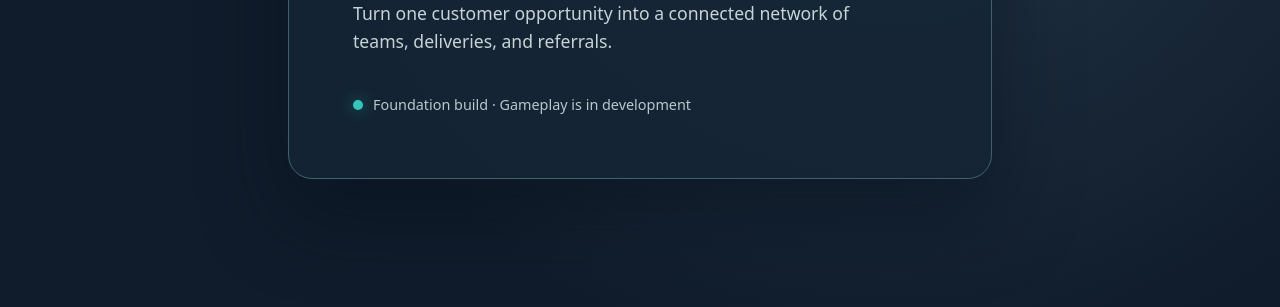
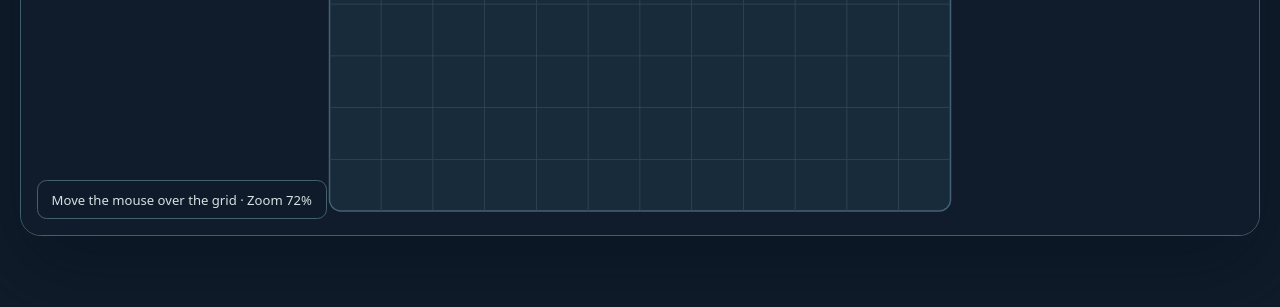
Before and after one commit to Lord-shaban/wasl-startup-circuit, a website built with Vite: page index.html in a window 1280 px wide. Shown: the part 493-800 px from the top of the page. Built offline with nearby package versions, Linux system fonts and the light colour scheme; animation ran at ten frames a second.

Commit message:
feat: add Pixi board and camera (#7)

```diff
--- a/package.json
+++ b/package.json
@@ -9,11 +9,17 @@
     "build": "tsc --noEmit && vite build",
     "typecheck": "tsc --noEmit",
     "test": "vitest run",
+    "test:e2e": "playwright test",
     "preview": "vite preview"
   },
   "devDependencies": {
+    "@playwright/test": "^1.63.0",
+    "@types/node": "^26.6.2",
     "typescript": "^5.9.3",
     "vite": "^7.3.1",
     "vitest": "^5.0.2"
+  },
+  "dependencies": {
+    "pixi.js": "^8.21.0"
   }
 }
--- a/src/main.ts
+++ b/src/main.ts
@@ -1,4 +1,5 @@
 import './style.css'
+import { createBoard } from './view/board'
 
 const root = document.querySelector<HTMLDivElement>('#app')
 
@@ -15,7 +16,29 @@ root.innerHTML = `
         Turn one customer opportunity into a connected network of teams,
         deliveries, and referrals.
       </p>
-      <p class="status"><span class="status-dot" aria-hidden="true"></span>Foundation build · Gameplay is in development</p>
+      <p class="status"><span class="status-dot" aria-hidden="true"></span>Board prototype · Gameplay is in development</p>
+    </section>
+    <section class="board-panel" aria-label="Startup board preview">
+      <div id="board-host" class="board-host"></div>
+      <p id="board-readout" class="board-readout" aria-live="polite">Move the mouse over the grid · Use the wheel to zoom</p>
     </section>
   </main>
 `
+
+const boardHost = root.querySelector<HTMLDivElement>('#board-host')
+const boardReadout = root.querySelector<HTMLParagraphElement>('#board-readout')
+
+if (!boardHost || !boardReadout) {
+  throw new Error('Board shell is missing')
+}
+
+createBoard(boardHost, (cell, zoom) => {
+  if (!cell) {
+    boardReadout.textContent = `Move the mouse over the grid · Zoom ${Math.round(zoom * 100)}%`
+    return
+  }
+  boardReadout.textContent = `Cell ${cell.column + 1}, ${cell.row + 1} · Zoom ${Math.round(zoom * 100)}%`
+}).catch((error: unknown) => {
+  boardReadout.textContent = 'The board could not start in this browser.'
+  console.error('Board initialization failed', error)
+})
--- a/src/style.css
+++ b/src/style.css
@@ -13,23 +13,43 @@ body { min-width: 320px; min-height: 100vh; margin: 0; }
 
 .shell {
   display: grid;
+  width: min(100%, 80rem);
   min-height: 100vh;
-  place-items: center;
-  padding: 2rem;
-  background: radial-gradient(circle at 70% 30%, #25384a 0, #101c2b 60%);
+  align-content: center;
+  gap: 1.25rem;
+  margin-inline: auto;
+  padding: 1.25rem;
 }
 
-.intro {
-  width: min(100%, 44rem);
-  padding: clamp(2rem, 5vw, 4rem);
+.intro { padding: .6rem .25rem; }
+.eyebrow { margin: 0 0 .65rem; color: #32c7ba; font-size: .75rem; font-weight: 700; letter-spacing: .18em; }
+h1 { margin: 0; font-size: clamp(2rem, 4vw, 3.2rem); line-height: 1.1; }
+.description { margin: .8rem 0 1rem; color: #c7d4d5; line-height: 1.5; }
+.status { display: flex; align-items: center; gap: .6rem; margin: 0; color: #b7c9ca; font-size: .85rem; }
+.status-dot { width: .6rem; height: .6rem; flex: none; border-radius: 50%; background: #32c7ba; box-shadow: 0 0 1rem #32c7ba88; }
+
+.board-panel {
+  position: relative;
+  height: clamp(350px, 58vh, 620px);
+  overflow: hidden;
   border: 1px solid #41616a;
-  border-radius: 1.5rem;
-  background: #142536d9;
+  border-radius: 1.3rem;
+  background: #101c2b;
   box-shadow: 0 2rem 5rem #07111d88;
 }
 
-.eyebrow { margin: 0 0 1.5rem; color: #32c7ba; font-size: .8rem; font-weight: 700; letter-spacing: .18em; }
-h1 { margin: 0; font-size: clamp(2.3rem, 6vw, 4.5rem); line-height: 1.08; }
-.description { max-width: 33rem; margin: 1.5rem 0 2.5rem; color: #c7d4d5; font-size: 1.1rem; line-height: 1.6; }
-.status { display: flex; align-items: center; gap: .6rem; margin: 0; color: #b7c9ca; font-size: .9rem; }
-.status-dot { width: .65rem; height: .65rem; flex: none; border-radius: 50%; background: #32c7ba; box-shadow: 0 0 1rem #32c7ba88; }
+.board-host { width: 100%; height: 100%; }
+.board-host canvas { display: block; width: 100%; height: 100%; }
+.board-readout {
+  position: absolute;
+  inset-inline-start: 1rem;
+  bottom: 1rem;
+  margin: 0;
+  padding: .6rem .85rem;
+  border: 1px solid #42616b;
+  border-radius: .6rem;
+  background: #101c2be8;
+  color: #d4e2e2;
+  font-size: .82rem;
+  pointer-events: none;
+}
--- /dev/null
+++ b/src/view/board.ts
@@ -0,0 +1,131 @@
+import { Application, Container, Graphics } from 'pixi.js'
+import {
+  BoardCamera,
+  CELL_SIZE,
+  GRID_COLUMNS,
+  GRID_ROWS,
+  type Cell,
+  type Point,
+} from './camera'
+
+export interface BoardView {
+  destroy(): void
+}
+
+function drawGrid(): Graphics {
+  const width = GRID_COLUMNS * CELL_SIZE
+  const height = GRID_ROWS * CELL_SIZE
+  const grid = new Graphics()
+    .roundRect(0, 0, width, height, 16)
+    .fill(0x172b3b)
+    .stroke({ color: 0x456075, width: 2 })
+
+  for (let column = 1; column < GRID_COLUMNS; column++) {
+    const x = column * CELL_SIZE
+    grid.moveTo(x, 0).lineTo(x, height)
+  }
+  for (let row = 1; row < GRID_ROWS; row++) {
+    const y = row * CELL_SIZE
+    grid.moveTo(0, y).lineTo(width, y)
+  }
+  grid.stroke({ color: 0x314758, width: 1 })
+  return grid
+}
+
+function pointInCanvas(event: MouseEvent, canvas: HTMLCanvasElement): Point {
+  const rect = canvas.getBoundingClientRect()
+  return {
+    x: ((event.clientX - rect.left) / rect.width) * canvas.clientWidth,
+    y: ((event.clientY - rect.top) / rect.height) * canvas.clientHeight,
+  }
+}
+
+/** A rendering and coordinate shell. Gameplay entities are added in M2. */
+export async function createBoard(
+  host: HTMLElement,
+  onPointerCell: (cell: Cell | null, zoom: number) => void,
+): Promise<BoardView> {
+  const app = new Application()
+  const width = Math.max(1, host.clientWidth)
+  const height = Math.max(1, host.clientHeight)
+  await app.init({
+    width,
+    height,
+    background: 0x101c2b,
+    antialias: true,
+    preference: 'webgl',
+    resolution: Math.min(window.devicePixelRatio || 1, 2),
+    autoDensity: true,
+  })
+  host.appendChild(app.canvas)
+
+  const camera = new BoardCamera(width, height)
+  const world = new Container()
+  const highlight = new Graphics()
+  world.addChild(drawGrid(), highlight)
+  app.stage.addChild(world)
+  let hoveredCell: Cell | null = null
+
+  const applyCamera = () => {
+    const { x, y, scale } = camera.transform
+    world.position.set(x, y)
+    world.scale.set(scale)
+  }
+
+  const showCell = (cell: Cell | null) => {
+    hoveredCell = cell
+    highlight.clear()
+    if (cell) {
+      highlight
+        .roundRect(
+          cell.column * CELL_SIZE + 3,
+          cell.row * CELL_SIZE + 3,
+          CELL_SIZE - 6,
+          CELL_SIZE - 6,
+          8,
+        )
+        .fill({ color: 0x32c7ba, alpha: 0.18 })
+        .stroke({ color: 0x32c7ba, width: 2 })
+    }
+    onPointerCell(cell, camera.transform.scale)
+  }
+
+  const onPointerMove = (event: PointerEvent) => {
+    const cell = camera.screenToCell(pointInCanvas(event, app.canvas))
+    if (cell?.column !== hoveredCell?.column || cell?.row !== hoveredCell?.row) {
+      showCell(cell)
+    }
+  }
+  const onPointerLeave = () => showCell(null)
+  const onWheel = (event: WheelEvent) => {
+    event.preventDefault()
+    const point = pointInCanvas(event, app.canvas)
+    camera.zoomAt(point, event.deltaY < 0 ? 1.1 : 1 / 1.1)
+    applyCamera()
+    showCell(camera.screenToCell(point))
+  }
+
+  app.canvas.addEventListener('pointermove', onPointerMove)
+  app.canvas.addEventListener('pointerleave', onPointerLeave)
+  app.canvas.addEventListener('wheel', onWheel, { passive: false })
+  const resizeObserver = new ResizeObserver(() => {
+    const nextWidth = Math.max(1, host.clientWidth)
+    const nextHeight = Math.max(1, host.clientHeight)
+    app.renderer.resize(nextWidth, nextHeight)
+    camera.resize(nextWidth, nextHeight)
+    applyCamera()
+  })
+  resizeObserver.observe(host)
+  applyCamera()
+  onPointerCell(null, camera.transform.scale)
+
+  return {
+    destroy() {
+      resizeObserver.disconnect()
+      app.canvas.removeEventListener('pointermove', onPointerMove)
+      app.canvas.removeEventListener('pointerleave', onPointerLeave)
+      app.canvas.removeEventListener('wheel', onWheel)
+      app.destroy(true)
+    },
+  }
+}
--- /dev/null
+++ b/src/view/camera.ts
@@ -0,0 +1,77 @@
+export interface Point {
+  readonly x: number
+  readonly y: number
+}
+
+export interface Cell {
+  readonly column: number
+  readonly row: number
+}
+
+export const CELL_SIZE = 72
+export const GRID_COLUMNS = 12
+export const GRID_ROWS = 8
+export const MIN_ZOOM = 0.5
+export const MAX_ZOOM = 2.2
+const BOARD_PADDING = 24
+
+/** CSS-pixel coordinates and board-world coordinates share this one transform. */
+export class BoardCamera {
+  private zoom = 1
+  private offsetX: number
+  private offsetY: number
+
+  constructor(private width: number, private height: number) {
+    const worldWidth = GRID_COLUMNS * CELL_SIZE
+    const worldHeight = GRID_ROWS * CELL_SIZE
+    this.zoom = Math.max(
+      MIN_ZOOM,
+      Math.min(1, (width - BOARD_PADDING * 2) / worldWidth, (height - BOARD_PADDING * 2) / worldHeight),
+    )
+    this.offsetX = (width - worldWidth * this.zoom) / 2
+    this.offsetY = (height - worldHeight * this.zoom) / 2
+  }
+
+  get transform() {
+    return { x: this.offsetX, y: this.offsetY, scale: this.zoom }
+  }
+
+  resize(width: number, height: number): void {
+    this.offsetX += (width - this.width) / 2
+    this.offsetY += (height - this.height) / 2
+    this.width = width
+    this.height = height
+  }
+
+  screenToWorld(point: Point): Point {
+    return {
+      x: (point.x - this.offsetX) / this.zoom,
+      y: (point.y - this.offsetY) / this.zoom,
+    }
+  }
+
+  worldToScreen(point: Point): Point {
+    return {
+      x: point.x * this.zoom + this.offsetX,
+      y: point.y * this.zoom + this.offsetY,
+    }
+  }
+
+  screenToCell(point: Point): Cell | null {
+    const world = this.screenToWorld(point)
+    const column = Math.floor(world.x / CELL_SIZE)
+    const row = Math.floor(world.y / CELL_SIZE)
+    if (column < 0 || column >= GRID_COLUMNS || row < 0 || row >= GRID_ROWS) return null
+    return { column, row }
+  }
+
+  zoomAt(point: Point, factor: number): void {
+    if (!Number.isFinite(factor) || factor <= 0) {
+      throw new RangeError('zoom factor must be positive and finite')
+    }
+    const world = this.screenToWorld(point)
+    this.zoom = Math.max(MIN_ZOOM, Math.min(MAX_ZOOM, this.zoom * factor))
+    this.offsetX = point.x - world.x * this.zoom
+    this.offsetY = point.y - world.y * this.zoom
+  }
+}
--- a/tsconfig.json
+++ b/tsconfig.json
@@ -11,7 +11,7 @@
     "noUnusedParameters": true,
     "skipLibCheck": true,
     "isolatedModules": true,
-    "types": ["vite/client"]
+    "types": ["vite/client", "node"]
   },
-  "include": ["src", "tests", "vite.config.ts"]
+  "include": ["src", "tests", "vite.config.ts", "vitest.config.ts", "playwright.config.ts"]
 }
--- /dev/null
+++ b/vitest.config.ts
@@ -0,0 +1,5 @@
+import { defineConfig } from 'vitest/config'
+
+export default defineConfig({
+  test: { include: ['tests/**/*.test.ts'] },
+})
```
Also changed, not shown: playwright.config.ts (added, +15 -0 lines), tests/camera.test.ts (added, +43 -0 lines), tests/e2e/board.spec.ts (added, +29 -0 lines), README.md, pnpm-lock.yaml, 1 other file.
